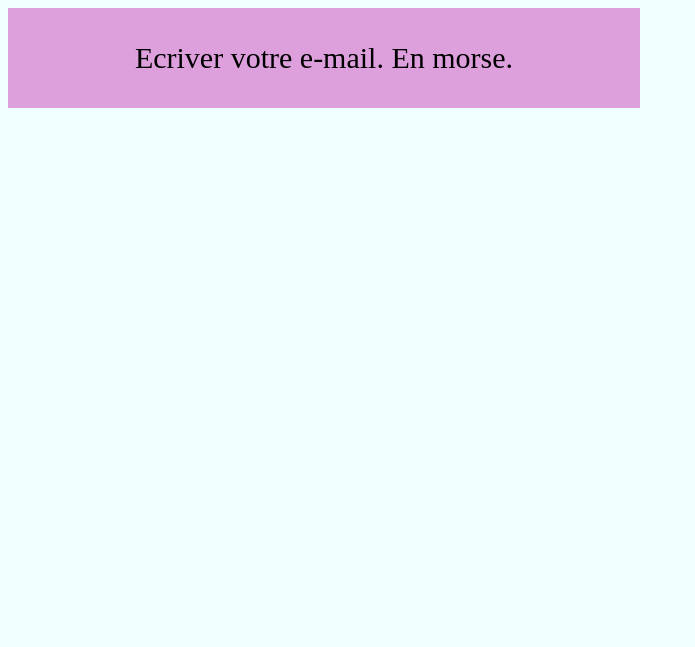
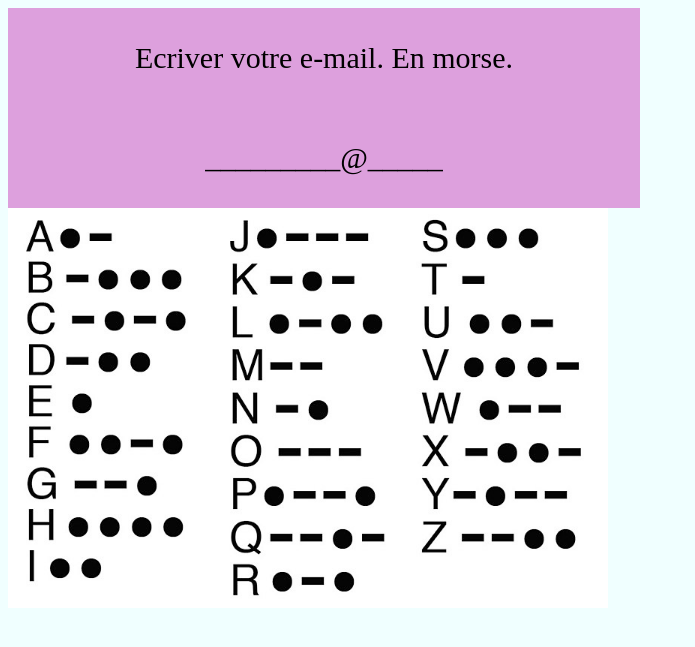
Before and after one commit to Anonymous-02/nuitinfo, a PHP site: page /contactMorse.html in a window 1280 px wide. Shown: the top 647 px of the page, without its empty margins (0-695 px from the left). Run offline with PHP 8.4, Linux system fonts and the light colour scheme.

Commit message:
code morse image

```diff
--- a/contactMorse.css
+++ b/contactMorse.css
@@ -11,3 +11,11 @@ body {
     font-size: 30px;
     align-content: center;
 }
+
+.center-container {
+    display: block;
+    justify-content: center;
+    align-items: center;
+    height: 50vh;
+    background-color: #f8f9fa;
+}
--- a/contactMorse.html
+++ b/contactMorse.html
@@ -8,6 +8,8 @@
   </head>
   <body>
     <div id="main">Ecriver votre e-mail. En morse.</div>
+    <div id="main">_________@_____</div>
+    <img src="images/code-morse.jpg" id="morse" class="center-container" />
   </body>
 </html>
 
```
Also changed, not shown: images/code-morse.jpg (added).
